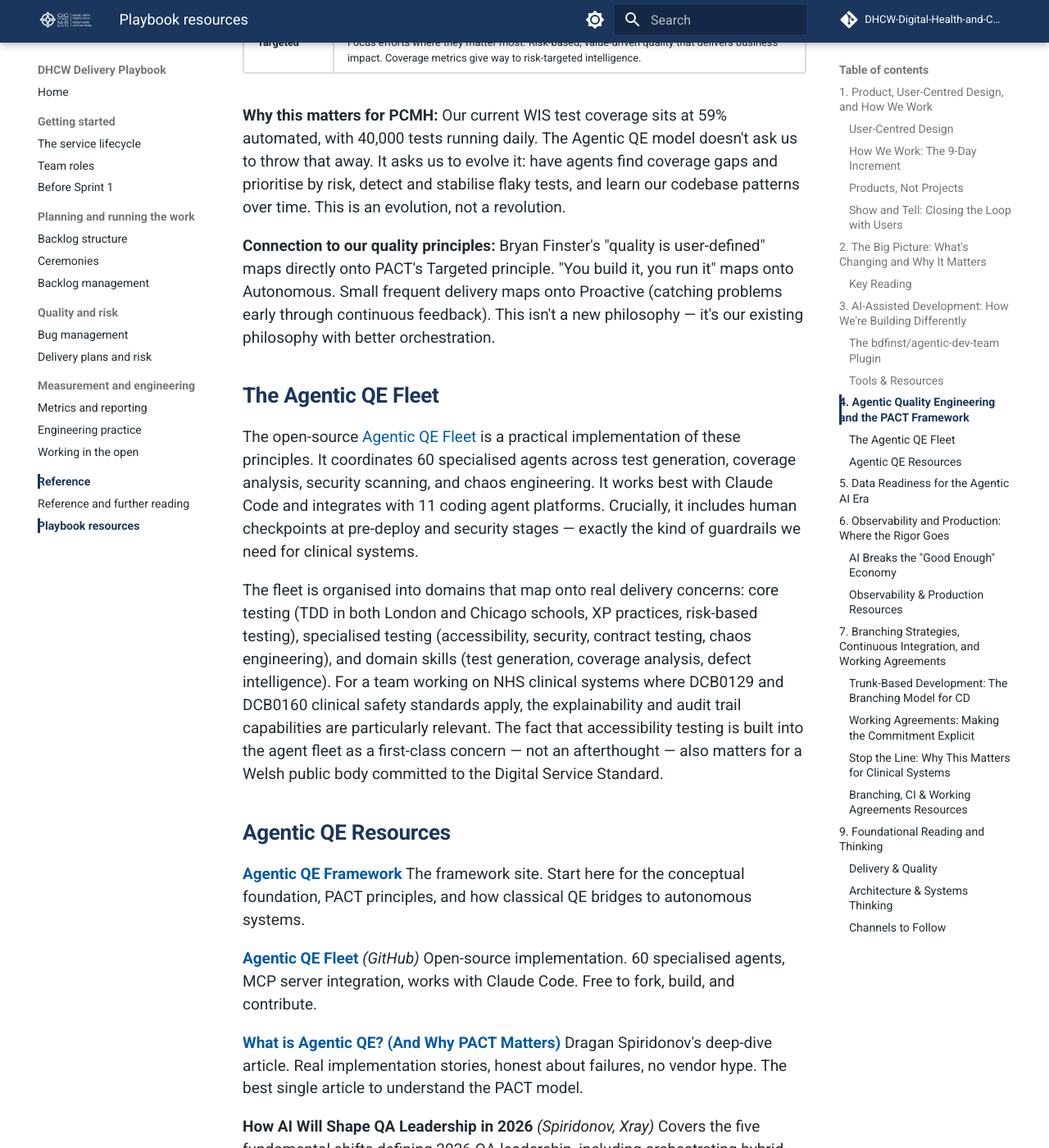
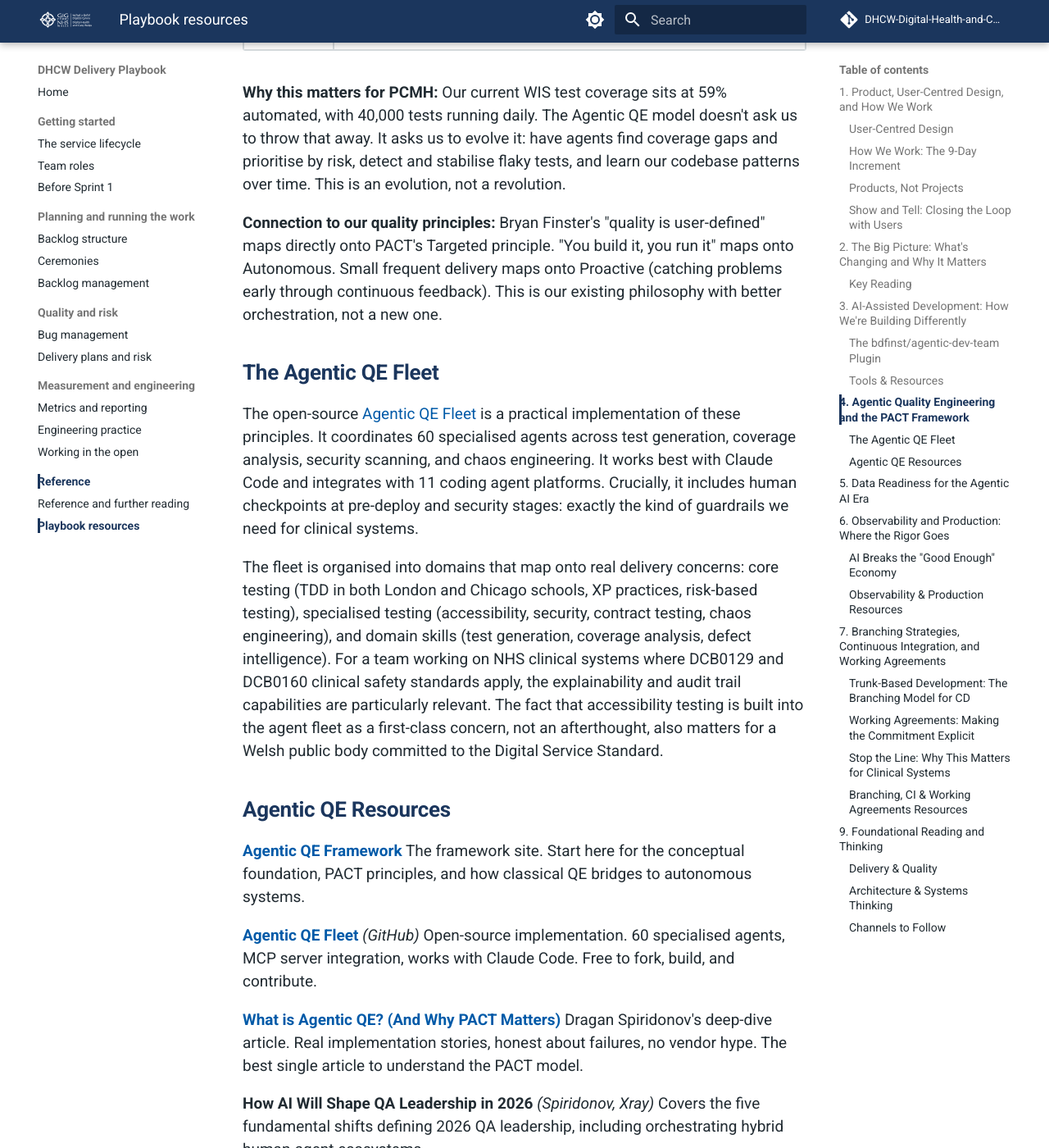
Before and after one commit to DHCW-Digital-Health-and-Care-Wales/dhcw-delivery-playbook, an MkDocs documentation site: the page built from docs/playbook-resources.md, in a window 1280 px wide and 1400 px high, scrolled down 7400 px. Shown: the whole window at 82% size. Built offline with MkDocs 1.6.1 and Material for MkDocs 9.7.7, drawn with Linux system fonts in a browser that asks for light colours; comment, search, counter and statistics services are not loaded; some of the changed text lies outside the part shown.

Commit message:
House-style editorial pass on playbook-resources.md
Apply the DHCW house style to the one page that needed it: replace em dashes (commas, colons, or restructured sentences), remove the banned words 'genuinely' and 'paradigm', and rephrase the 'isn't X, it's Y' constructions. Wording only; meaning preserved. The other 13 pages were already clean.

Co-Authored-By: Claude Opus 4.8 <noreply@anthropic.com>

```diff
--- a/docs/playbook-resources.md
+++ b/docs/playbook-resources.md
@@ -86,9 +86,9 @@ Key stat: by 2030, 50% of AI agent deployment failures will stem from insufficie
 
 ## 3. AI-Assisted Development: How We're Building Differently
 
-AI-assisted development isn't about replacing engineers with AI. It's about changing what engineers spend their time on. The shift is from execution to direction, from writing code to reasoning about systems. Communication — the ability to distil domain knowledge into clear, structured prompts — becomes the critical skill. This directly supports DHCW's fourth mission: driving better value and outcomes through innovation.
+AI-assisted development changes what engineers spend their time on rather than replacing them. The shift is from execution to direction, from writing code to reasoning about systems. Communication, the ability to distil domain knowledge into clear, structured prompts, becomes the critical skill. This directly supports DHCW's fourth mission: driving better value and outcomes through innovation.
 
-This is genuinely good news for a team that includes delivery managers, analysts, and product owners alongside engineers. The gap between "I have an idea" and "I have a working thing" has collapsed. If you've ever written a good user story, a clear acceptance criterion, or a technical spec that a developer could actually use, you already know how to work in this world.
+This is good news for a team that includes delivery managers, analysts, and product owners alongside engineers. The gap between "I have an idea" and "I have a working thing" has collapsed. If you've ever written a good user story, a clear acceptance criterion, or a technical spec that a developer could actually use, you already know how to work in this world.
 
 ### The bdfinst/agentic-dev-team Plugin
 
@@ -123,13 +123,13 @@ Quality engineering is undergoing a fundamental shift. The [Agentic QE Framework
 
 **Why this matters for PCMH:** Our current WIS test coverage sits at 59% automated, with 40,000 tests running daily. The Agentic QE model doesn't ask us to throw that away. It asks us to evolve it: have agents find coverage gaps and prioritise by risk, detect and stabilise flaky tests, and learn our codebase patterns over time. This is an evolution, not a revolution.
 
-**Connection to our quality principles:** Bryan Finster's "quality is user-defined" maps directly onto PACT's Targeted principle. "You build it, you run it" maps onto Autonomous. Small frequent delivery maps onto Proactive (catching problems early through continuous feedback). This isn't a new philosophy — it's our existing philosophy with better orchestration.
+**Connection to our quality principles:** Bryan Finster's "quality is user-defined" maps directly onto PACT's Targeted principle. "You build it, you run it" maps onto Autonomous. Small frequent delivery maps onto Proactive (catching problems early through continuous feedback). This is our existing philosophy with better orchestration, not a new one.
 
 ### The Agentic QE Fleet
 
-The open-source [Agentic QE Fleet](https://github.com/agentic-qe/fleet) is a practical implementation of these principles. It coordinates 60 specialised agents across test generation, coverage analysis, security scanning, and chaos engineering. It works best with Claude Code and integrates with 11 coding agent platforms. Crucially, it includes human checkpoints at pre-deploy and security stages — exactly the kind of guardrails we need for clinical systems.
+The open-source [Agentic QE Fleet](https://github.com/agentic-qe/fleet) is a practical implementation of these principles. It coordinates 60 specialised agents across test generation, coverage analysis, security scanning, and chaos engineering. It works best with Claude Code and integrates with 11 coding agent platforms. Crucially, it includes human checkpoints at pre-deploy and security stages: exactly the kind of guardrails we need for clinical systems.
 
-The fleet is organised into domains that map onto real delivery concerns: core testing (TDD in both London and Chicago schools, XP practices, risk-based testing), specialised testing (accessibility, security, contract testing, chaos engineering), and domain skills (test generation, coverage analysis, defect intelligence). For a team working on NHS clinical systems where DCB0129 and DCB0160 clinical safety standards apply, the explainability and audit trail capabilities are particularly relevant. The fact that accessibility testing is built into the agent fleet as a first-class concern — not an afterthought — also matters for a Welsh public body committed to the Digital Service Standard.
+The fleet is organised into domains that map onto real delivery concerns: core testing (TDD in both London and Chicago schools, XP practices, risk-based testing), specialised testing (accessibility, security, contract testing, chaos engineering), and domain skills (test generation, coverage analysis, defect intelligence). For a team working on NHS clinical systems where DCB0129 and DCB0160 clinical safety standards apply, the explainability and audit trail capabilities are particularly relevant. The fact that accessibility testing is built into the agent fleet as a first-class concern, not an afterthought, also matters for a Welsh public body committed to the Digital Service Standard.
 
 ### Agentic QE Resources
 
@@ -173,7 +173,7 @@ Charity Majors published a piece in March 2026 that crystallises something our i
 
 **The core argument:** When the summit asked "where does the rigor go?" as AI takes over code generation, they identified five destinations: specification review, test suites, type systems, risk mapping, and continuous comprehension. All good. But production didn't make the list. If control is supposed to move "closer to reality," then production is as close to reality as you can get. Production is reality.
 
-**The reframe:** Observability isn't a tool for finding bugs. It's a tool for understanding. Formal methods and test suites are flight simulators. Production is flying the actual plane. Observability is how you fly it.
+**The reframe:** Observability is a tool for understanding, not just for finding bugs. Formal methods and test suites are flight simulators. Production is flying the actual plane. Observability is how you fly it.
 
 As we move to Cloud, and introduce AI-assisted development patterns that will increase our rate of change, these things demand that we think differently about how we understand our systems in production.
 
@@ -181,7 +181,7 @@ Right now, Azure Application Insights gives us basic telemetry. That's not going
 
 **The shift-everywhere question:** We talk about shift-left (catching problems earlier in development) and shift-right (testing in production). Majors' argument is that this framing still treats production as secondary. What we need is to shift everywhere: rich, contextual telemetry that becomes a continuous feedback loop from the moment code is written through to its behaviour under real-world conditions.
 
-**What "shift everywhere" looks like for us:** Instrument as you go, not after the fact. Ship and validate your change in production. See what users actually do with it. Ship another change based on what you learn. Connect developer intent with outcomes in production through short, fast feedback loops. This is not new thinking — it predates AI, it predates DevOps. But AI makes it non-optional, because when the rate of change increases tenfold, all the duct tape comes off.
+**What "shift everywhere" looks like for us:** Instrument as you go, not after the fact. Ship and validate your change in production. See what users actually do with it. Ship another change based on what you learn. Connect developer intent with outcomes in production through short, fast feedback loops. This is not new thinking; it predates both AI and DevOps. But AI makes it non-optional, because when the rate of change increases tenfold, all the duct tape comes off.
 
 ### AI Breaks the "Good Enough" Economy
 
@@ -304,7 +304,7 @@ Everything we're doing sits on a foundation of established thinking about delive
 
 ### Delivery & Quality
 
-**[Bryan Finster — Quality Principles](https://bdfinst.github.io)**
+**[Bryan Finster: Quality Principles](https://bdfinst.github.io)**
 Quality is user-defined. Deliver small and frequently. "You build it, you run it." QA/SDET enables better developer testing rather than gatekeeping. These principles already shape how we work; AI just gives us better tools to live them.
 
 **[DORA Research Programme](https://dora.dev)**
```
Also changed, not shown: other parts of docs/playbook-resources.md (+3 -3 lines).
